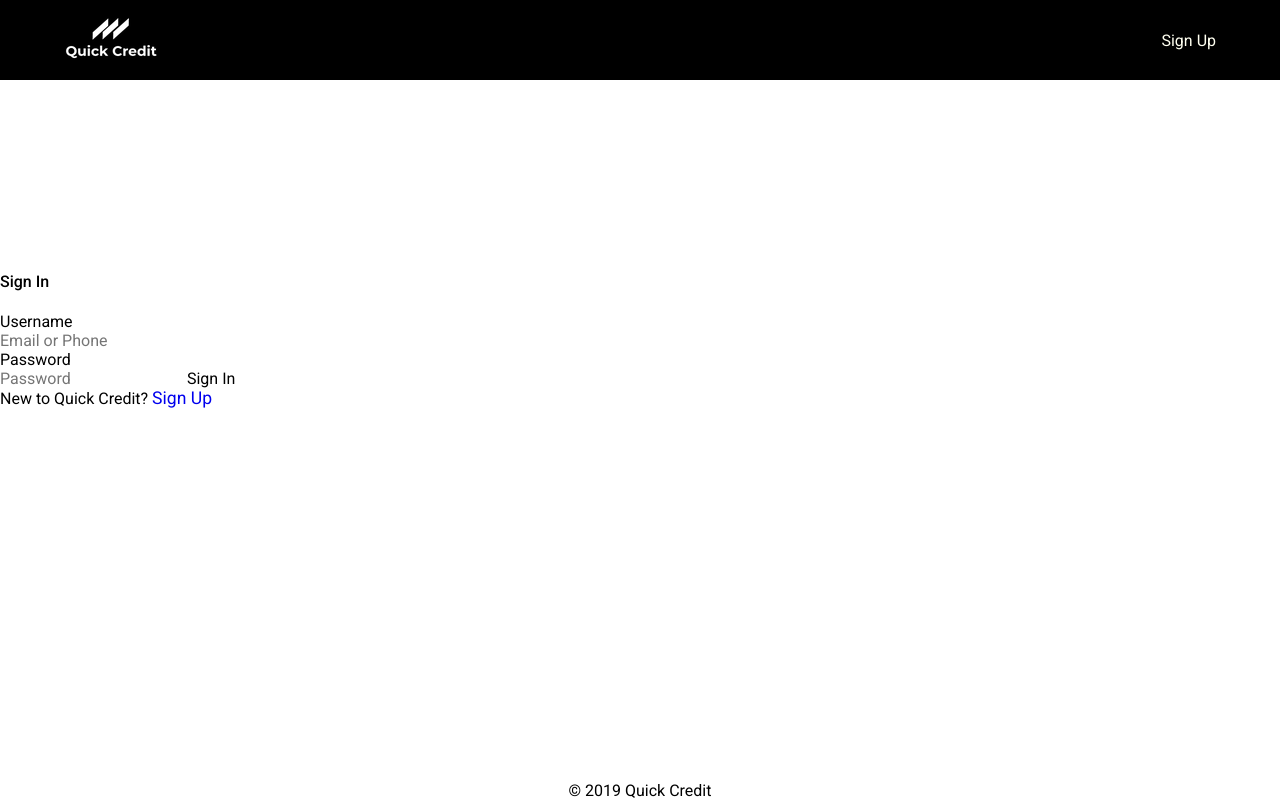
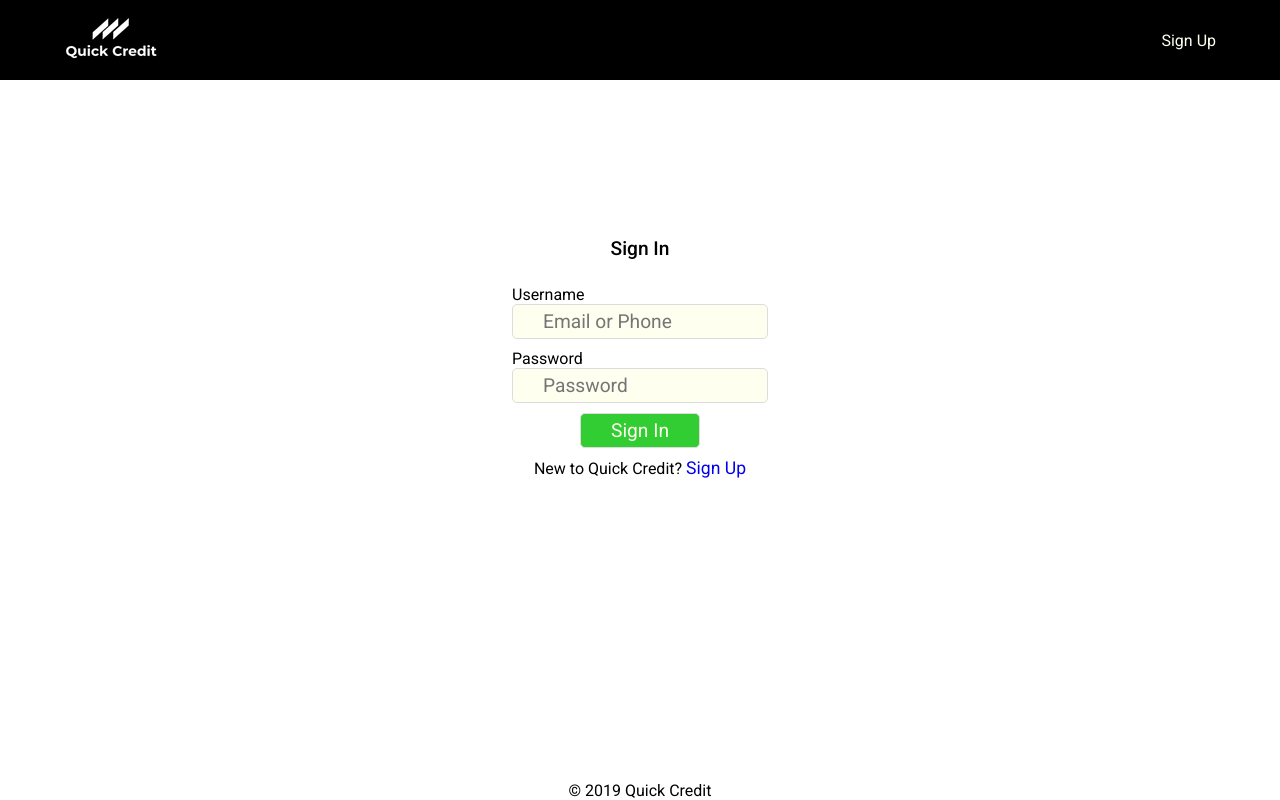
Before and after one commit to suleyunus/quick-credit, a plain HTML site: page UI/signin.html in a window 1280 px wide. Drawn offline with Linux system fonts and the light colour scheme.

Commit message:
feature(formstyles): add css to style forms [finishes #165409398]

```diff
--- /dev/null
+++ b/UI/css/formstyles.css
@@ -0,0 +1,35 @@
+input {
+	display: block;
+}
+
+/* Flex items ----------------------------- */
+form {
+	display: flex;
+	flex-direction: column;
+	align-items: center;
+}
+
+
+/* Typography ---------------------------- */
+h1 { font-size: 1.2em; }
+
+input {
+	font-size: 120%;
+	color: var(--black);
+	background: var(--white);
+	border: 0.5px solid #DCDCDC;
+	border-radius: 5px;
+	padding: 5px 5px 5px 30px;
+	margin-bottom: 10px;
+}
+
+input:focus {
+	background: #ffffff;
+	border: 1px solid #b1e1e4;
+}
+
+.submitbtn {
+	background: var(--green);
+	color: var(--white);
+	padding-right: 30px;
+}
--- a/UI/signin.html
+++ b/UI/signin.html
@@ -9,6 +9,7 @@
 	<link rel="stylesheet" type="text/css" href="css/layout.css">
 	<link rel="stylesheet" type="text/css" href="css/typography.css">
 	<link rel="stylesheet" type="text/css" href="css/navbarlayout.css">
+	<link rel="stylesheet" type="text/css" href="css/formstyles.css">
 </head>
 <body>
 
@@ -32,7 +33,7 @@
 			<input type="password" name="password" placeholder="Password">
 		</label>
 		<label>
-			<input type="submit" value="Sign In">
+			<input class="submitbtn" type="submit" value="Sign In">
 		</label>
 		<p>New to Quick Credit? <a href="signup,html">Sign Up</a></p>
 	</form>
```
Also changed, not shown: UI/images/logoicon.png (added).
